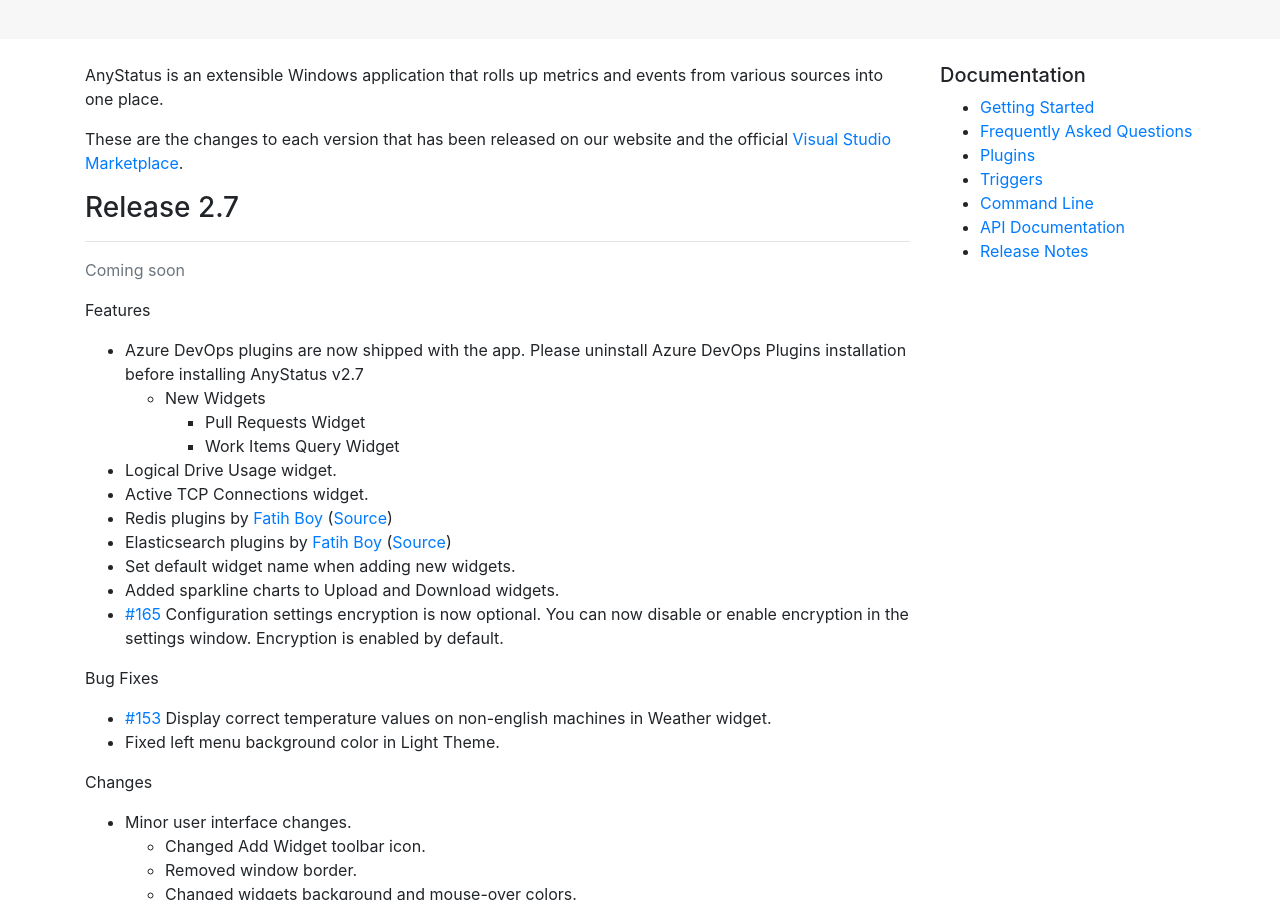
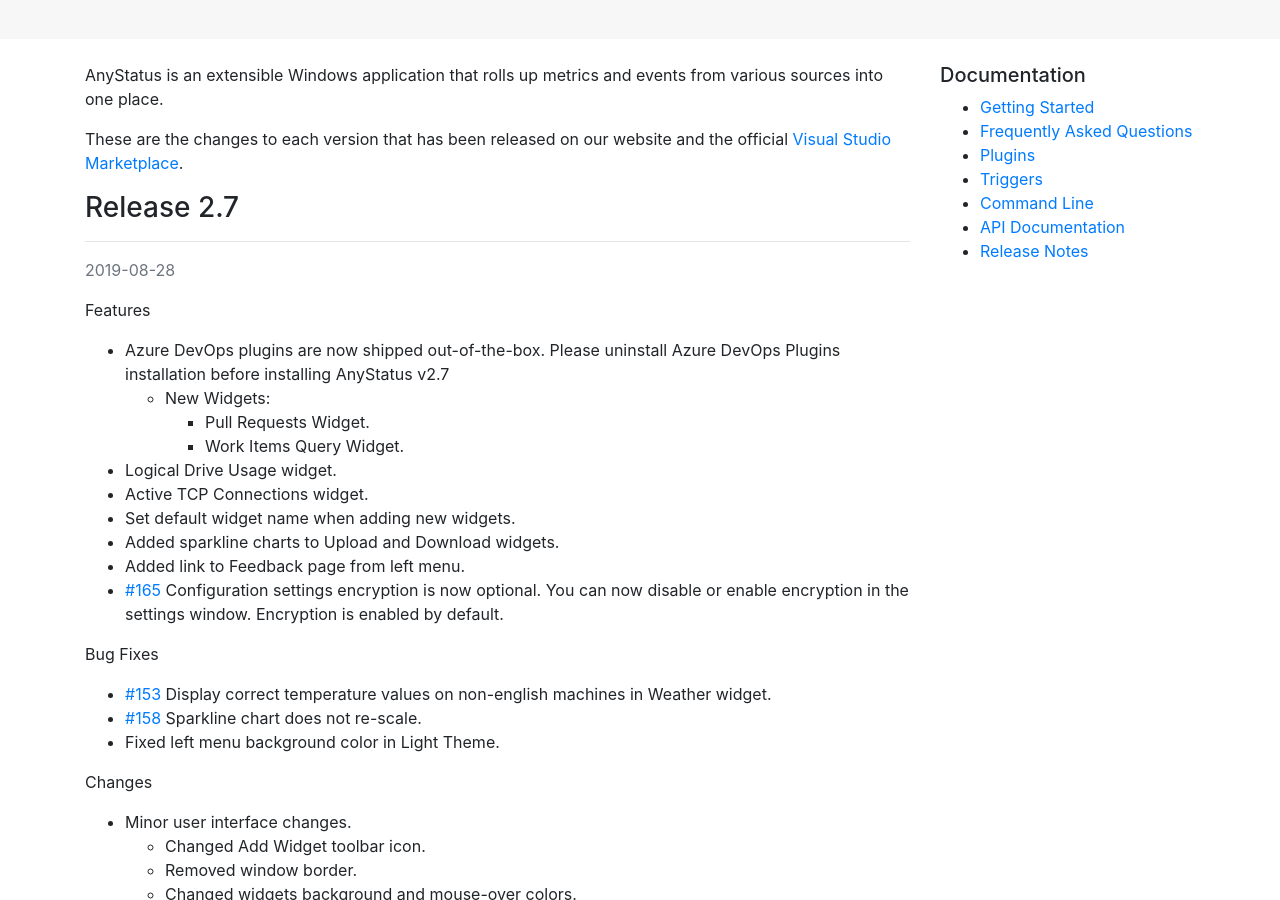
Before and after one commit to AnyStatus/anystatus.github.io, a Jekyll site: the page built from docs/releases.md, in a window 1280 px wide and 900 px high, scrolled down 196 px. Built offline with Jekyll 4.4.1, drawn with Linux system fonts in a browser that asks for light colours; comment, search, counter and statistics services are not loaded.

Commit message:
release 2.7

```diff
--- a/docs/releases.md
+++ b/docs/releases.md
@@ -9,25 +9,25 @@
 
 ### Release 2.7
 ------------------
-<p class="text-muted">Coming soon</p>
+<p class="text-muted">2019-08-28</p>
 
 Features
 
-- Azure DevOps plugins are now shipped with the app. Please uninstall Azure DevOps Plugins installation before installing AnyStatus v2.7
-  - New Widgets
-    - Pull Requests Widget
-    - Work Items Query Widget
+- Azure DevOps plugins are now shipped out-of-the-box. Please uninstall Azure DevOps Plugins installation before installing AnyStatus v2.7
+  - New Widgets:
+    - Pull Requests Widget.
+    - Work Items Query Widget.
 - Logical Drive Usage widget.
 - Active TCP Connections widget.
-- Redis plugins by [Fatih Boy](http://www.enterprisecoding.com/) ([Source](https://github.com/fatihboy/AnyStatusRedis))
-- Elasticsearch plugins by [Fatih Boy](http://www.enterprisecoding.com/) ([Source](https://github.com/fatihboy/AnyStatusElasticsearch))
 - Set default widget name when adding new widgets.
 - Added sparkline charts to Upload and Download widgets.
+- Added link to Feedback page from left menu.
 - [#165](https://github.com/AnyStatus/Support/issues/165) Configuration settings encryption is now optional. You can now disable or enable encryption in the settings window. Encryption is enabled by default.
 
 Bug Fixes
 
 - [#153](https://github.com/AnyStatus/Support/issues/153) Display correct temperature values on non-english machines in Weather widget.
+- [#158](https://github.com/AnyStatus/Support/issues/158) Sparkline chart does not re-scale.
 - Fixed left menu background color in Light Theme.
 
 Changes
```
